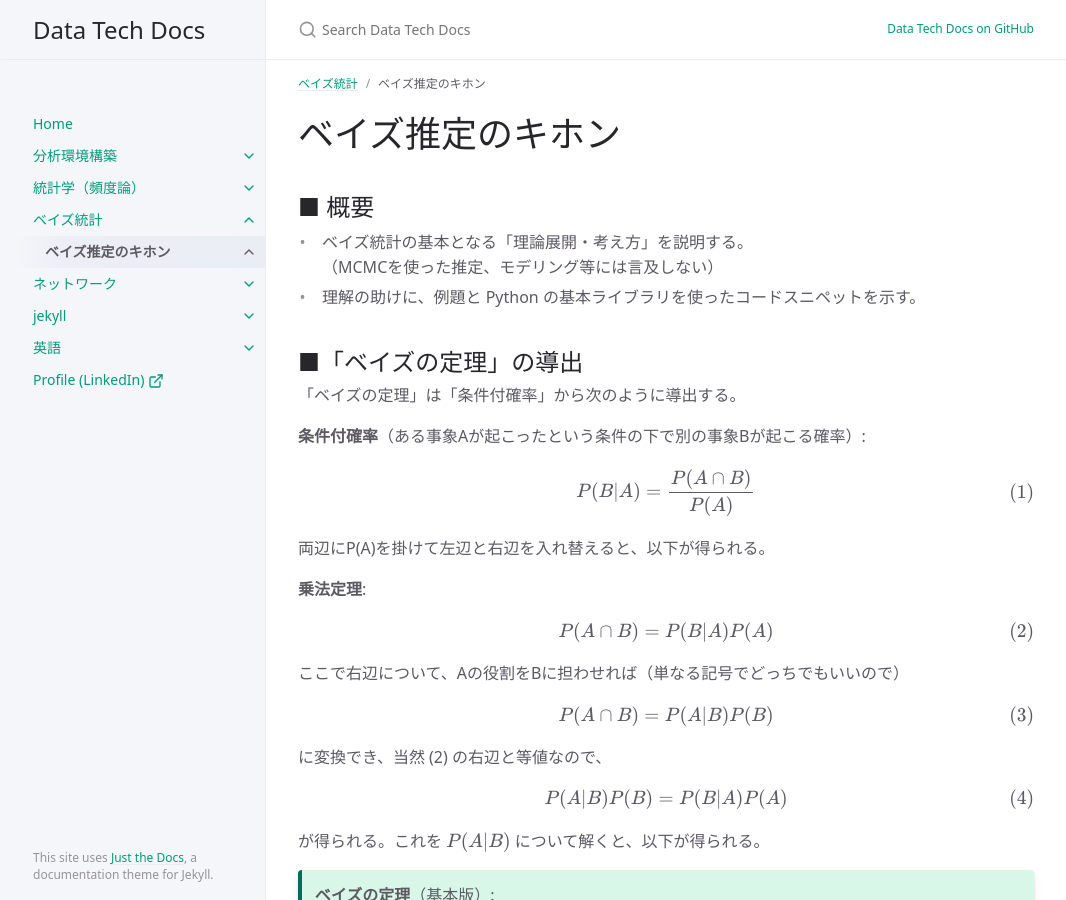
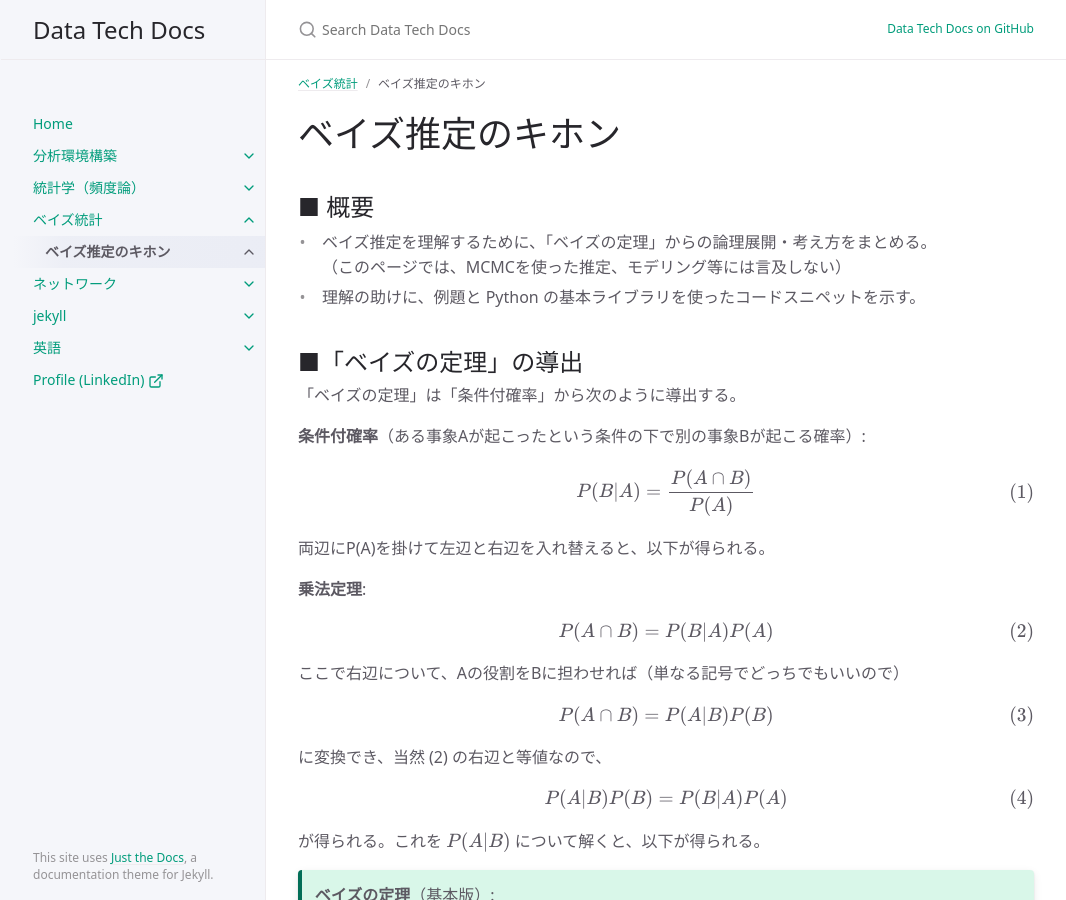
Before and after one commit to kazutax/tech-docs, a Jekyll site: the page built from docs/ベイズ統計/bayes-base.md, in a window 1280 px wide and 900 px high. Shown: the whole window, without its empty margins (106-1172 px from the left). Built offline with Jekyll 4.4.1, drawn with Linux system fonts in a browser that asks for light colours; cached includes are drawn as plain includes; some of the changed text lies outside the part shown.

Commit message:
modify post

```diff
--- a/docs/ベイズ統計/bayes-base.md
+++ b/docs/ベイズ統計/bayes-base.md
@@ -1,7 +1,7 @@
 ---
 layout: default
 title: ベイズ推定のキホン
-description: "ベイズ統計の基本となる「理論展開・考え方」を説明する。理解の助けに、例題と Python の基本ライブラリを使ったコードスニペットを示す。"
+description: "ベイズ推定を理解するために、「ベイズの定理」からの論理展開・考え方をまとめる。理解の助けに、例題と Python の基本ライブラリを使ったコードスニペットを示す。"
 nav_order: 1
 parent: ベイズ統計
 has_children: true
@@ -13,7 +13,7 @@ has_children: true
 
 ## ■ 概要
 
-+ ベイズ統計の基本となる「理論展開・考え方」を説明する。<br>（MCMCを使った推定、モデリング等には言及しない）
++ ベイズ推定を理解するために、「ベイズの定理」からの論理展開・考え方をまとめる。<br>（このページでは、MCMCを使った推定、モデリング等には言及しない）
 + 理解の助けに、例題と Python の基本ライブラリを使ったコードスニペットを示す。
 
 ## ■「ベイズの定理」の導出
@@ -109,8 +109,8 @@ P(A|⚪️) &= \cfrac{P(⚪️|A)P(A)}{P(⚪️|A)P(A) + P(⚪️|B)P(B)} \\
 
 ---
 
-## ■ 統計モデルに「ベイズの定理」を適用する
-ベイズの定理を「確率」から「分布」に拡張する。
+## ■ ベイズ推定の方法
+ベイズの定理を「確率」から「分布」に拡張して説明する。
 
 ### ◇ ベイズ統計における「原因」と「結果」
 通常の条件付確率では、因果関係は時系列順に **P(結果｜原因)** というように、「原因から結果」の確率を求めるが、ベイズの定理では、時間の流れに逆らって「結果から原因」の確率 **P(原因｜結果)** を求めようとする。
```
Also changed, not shown: 2 other files.
